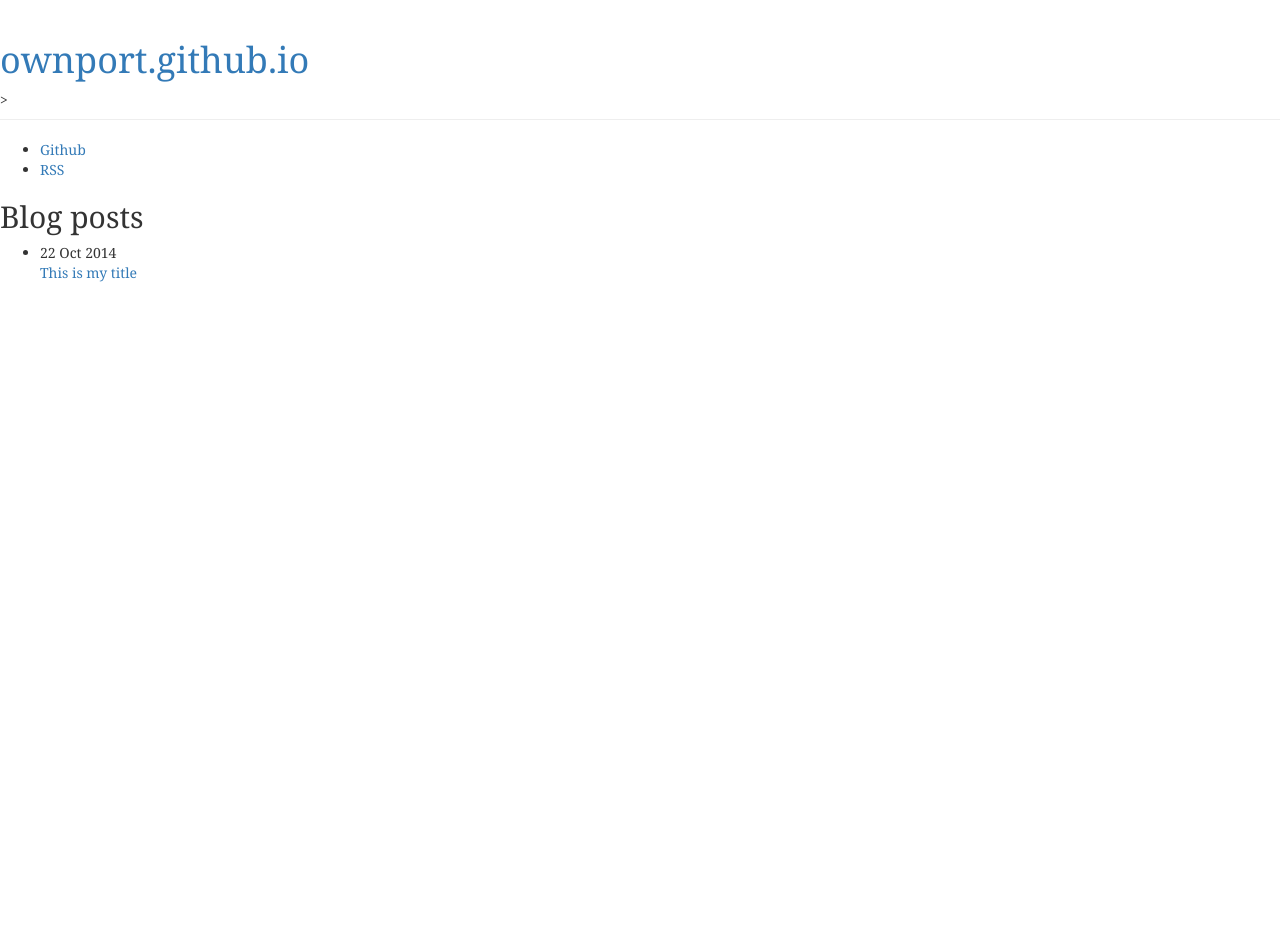
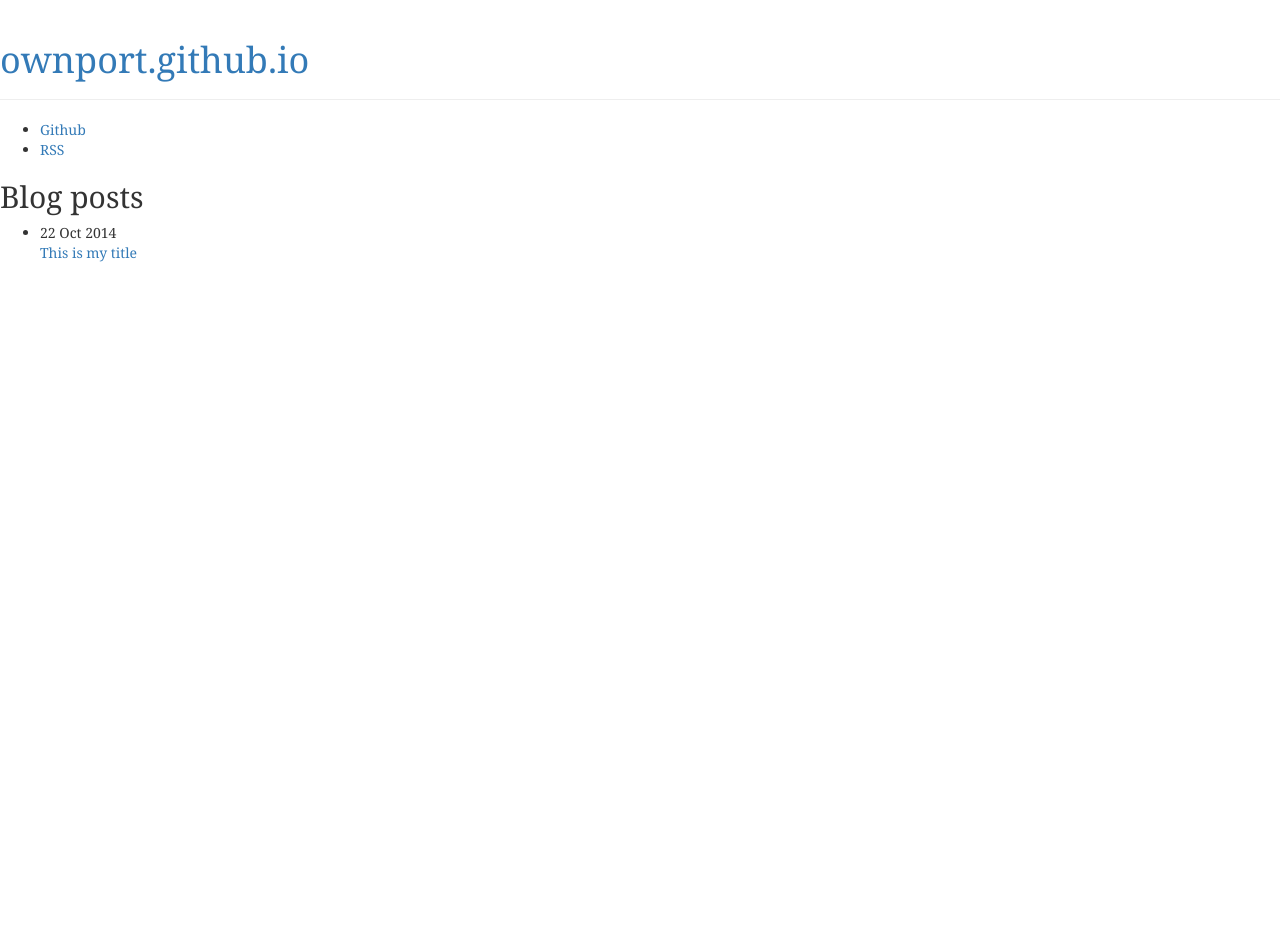
Before and after one commit to ownport/ownport.github.io, a Jekyll site: the page built from index.html, in a window 1280 px wide. Built offline with Jekyll 4.4.1, drawn with Linux system fonts in a browser that asks for light colours; nearby versions of some CDN libraries; library files that are not in the unit come from our copies.

Commit message:
[+] fixed type

```diff
--- a/_layouts/default.html
+++ b/_layouts/default.html
@@ -21,7 +21,7 @@
         <div id="header">
             <div class="page-header">
                 <h1><a href="/">{{ site.name }}</a></h1>
-                <small>{{ site.description }}</small>>
+                <small>{{ site.description }}</small>
             </div>
             <div id="social">
                 <ul>
```
